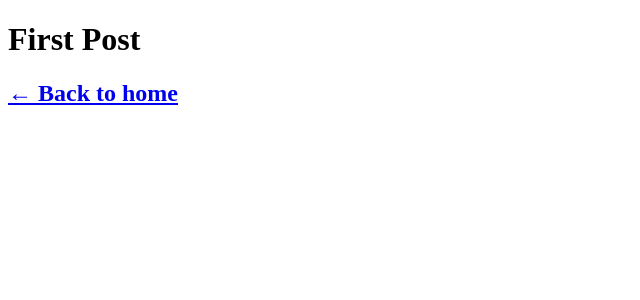
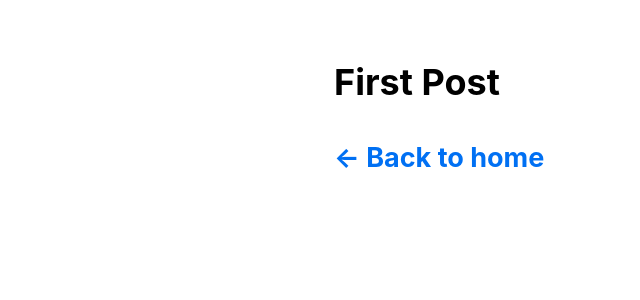
Before and after one commit to chemitaro/nextjs-blog, a Next.js app: page /posts/first-post in a window 1280 px wide. Shown: the top 300 px of the page, without its empty margins (0-640 px from the left). Built offline with nearby package versions, Linux system fonts and the light colour scheme.

Commit message:
Add layout component to first-post.js

```diff
--- /dev/null
+++ b/components/layout.js
@@ -0,0 +1,5 @@
+import styles from './layout.module.css';
+
+export default function Layout({ children }) {
+  return <div className={styles.container}>{children}</div>;
+}
--- /dev/null
+++ b/components/layout.module.css
@@ -0,0 +1,5 @@
+.container {
+  max-width: 36rem;
+  padding: 0 1rem;
+  margin: 3rem auto 6rem;
+}
--- /dev/null
+++ b/pages/_app.js
@@ -0,0 +1,5 @@
+import '../styles/global.css';
+
+export default function App({ Component, pageProps }) {
+  return <Component {...pageProps} />;
+}
--- a/pages/posts/first-post.js
+++ b/pages/posts/first-post.js
@@ -1,10 +1,11 @@
 import Link from 'next/link'
 import Head from 'next/head'
 import Script from 'next/script'
+import Layout from '../../components/layout'
 
 export default function FirstPost() {
   return (
-    <>
+    <Layout>
       <Head>
         <title>First Post</title>
       </Head>
@@ -19,6 +20,6 @@ export default function FirstPost() {
       <h2>
         <Link href="/">← Back to home</Link>
       </h2>
-    </>
+    </Layout>
   );
 }
--- /dev/null
+++ b/styles/global.css
@@ -0,0 +1,27 @@
+html,
+body {
+  padding: 0;
+  margin: 0;
+  font-family: -apple-system, BlinkMacSystemFont, Segoe UI, Roboto, Oxygen, Ubuntu,
+    Cantarell, Fira Sans, Droid Sans, Helvetica Neue, sans-serif;
+  line-height: 1.6;
+  font-size: 18px;
+}
+
+* {
+  box-sizing: border-box;
+}
+
+a {
+  color: #0070f3;
+  text-decoration: none;
+}
+
+a:hover {
+  text-decoration: underline;
+}
+
+img {
+  max-width: 100%;
+  display: block;
+}
```
